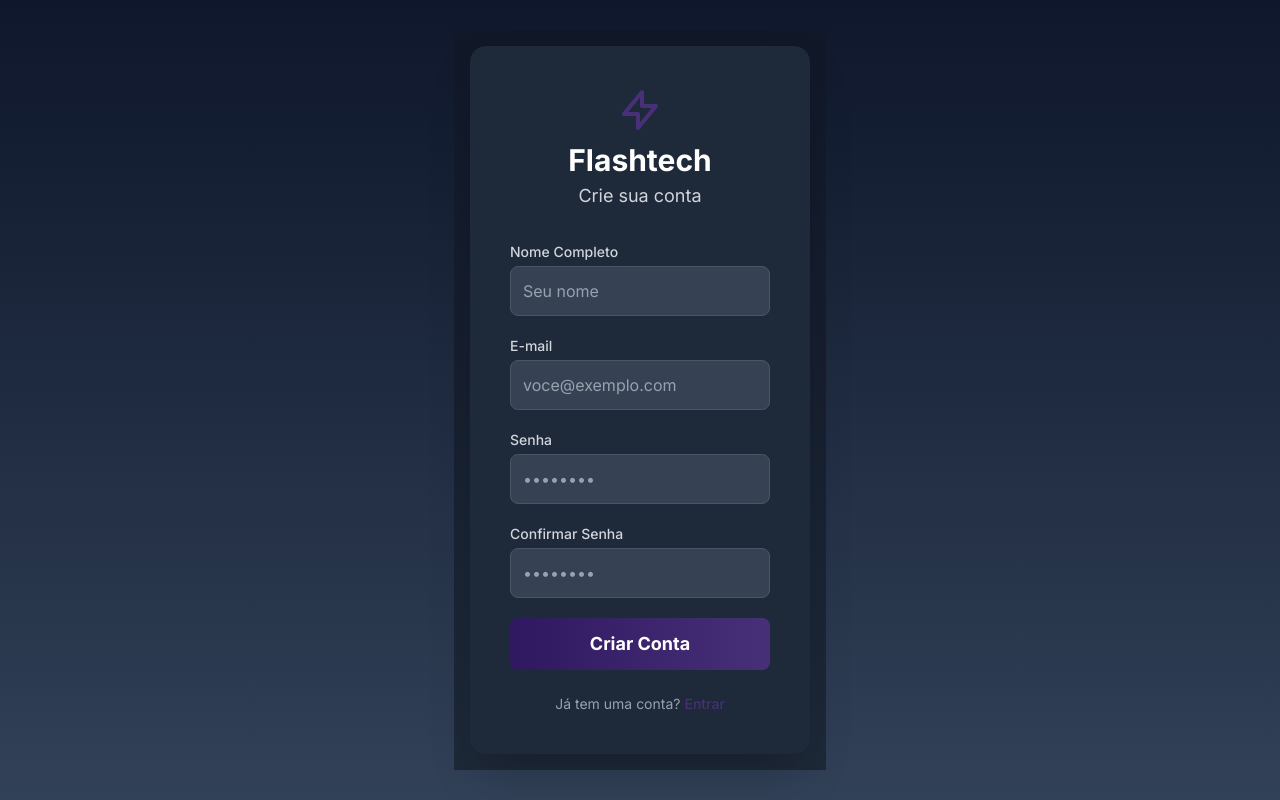
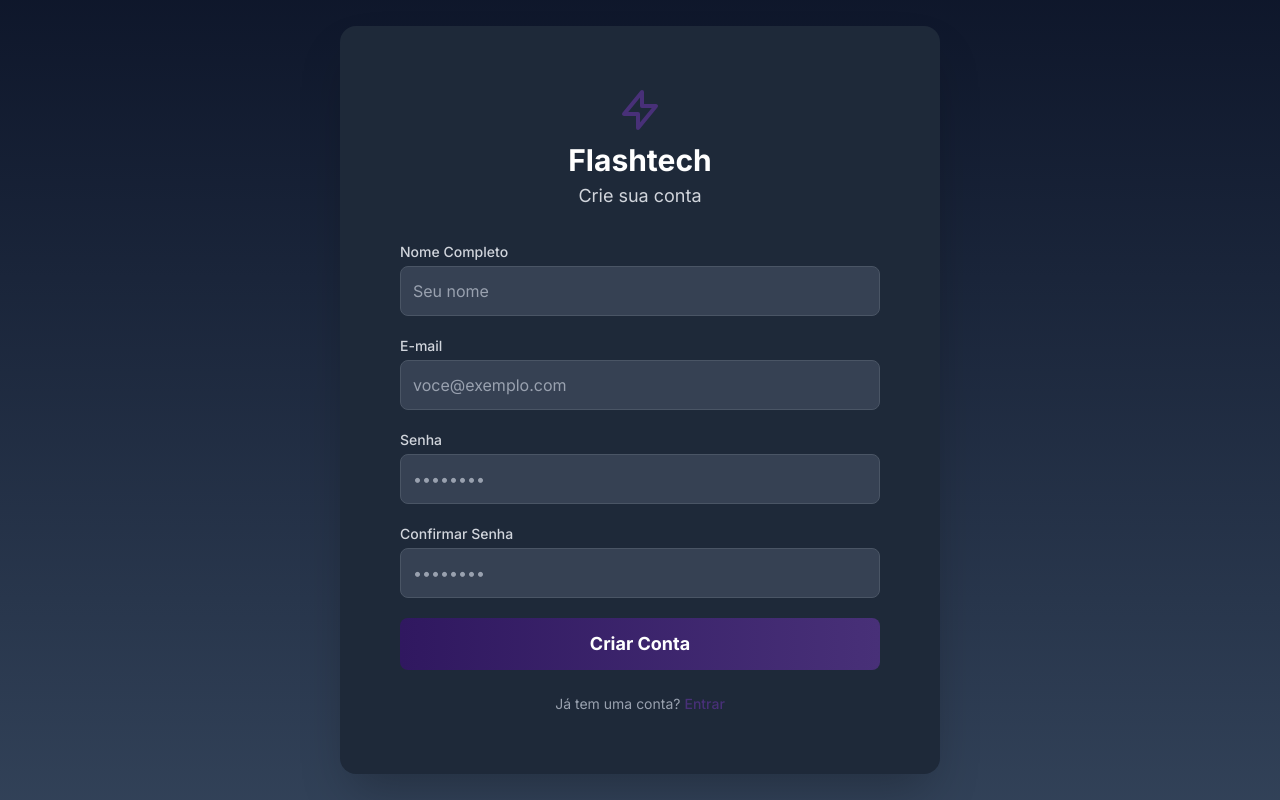
Before and after one commit to David-Rn01/Pojetos_faculdade, a Next.js app in the folder faculdade/fleshtech/: page /signup in a window 1280 px wide. Built offline with nearby package versions, Linux system fonts and the light colour scheme.

Commit message:
telas de inicio, login e cadastro concluidas

```diff
--- a/faculdade/fleshtech/src/pages/login.tsx
+++ b/faculdade/fleshtech/src/pages/login.tsx
@@ -13,8 +13,8 @@ export default function LoginPage() {
   };
 
   return (
-    <div className="bg-gradient-to-b from-gray-900 to-gray-800 min-h-[calc(100vh-128px)] flex items-center justify-center p-4">
-      <div className="bg-gray-800 p-8 md:p-10 rounded-2xl shadow-2xl w-full max-w-md">
+    <div style={{backgroundColor: `liner-gradient(to bottom, #f3f4f6, #e5e7eb)`}}>
+      <div className="bg-gray-800 p-8 md:p-20 rounded-2xl shadow-2xl w-150">
 
         <div className="text-center mb-8">
           <svg className="w-12 h-12 mx-auto text-[#483078]" fill="none" stroke="currentColor" viewBox="0 0 24 24" xmlns="http://www.w3.org/2000/svg">
--- a/faculdade/fleshtech/src/pages/signup.tsx
+++ b/faculdade/fleshtech/src/pages/signup.tsx
@@ -11,8 +11,8 @@ export default function SignUpPage() {
   };
 
   return (
-    <div className="bg-gradient-to-b from-gray-900 to-gray-800 min-h-[calc(100vh-128px)] flex items-center justify-center p-4">
-      <div className="bg-gray-800 p-8 md:p-10 rounded-2xl shadow-2xl w-full max-w-md">
+    <div style={{backgroundColor: `liner-gradient(to bottom, #f3f4f6, #e5e7eb)`}}>
+      <div className="bg-gray-800 p-8 md:p-15 rounded-2xl shadow-2xl w-150">
 
         <div className="text-center mb-8">
           <svg className="w-12 h-12 mx-auto text-[#483078]" fill="none" stroke="currentColor" viewBox="0 0 24 24" xmlns="http://www.w3.org/2000/svg">
```
